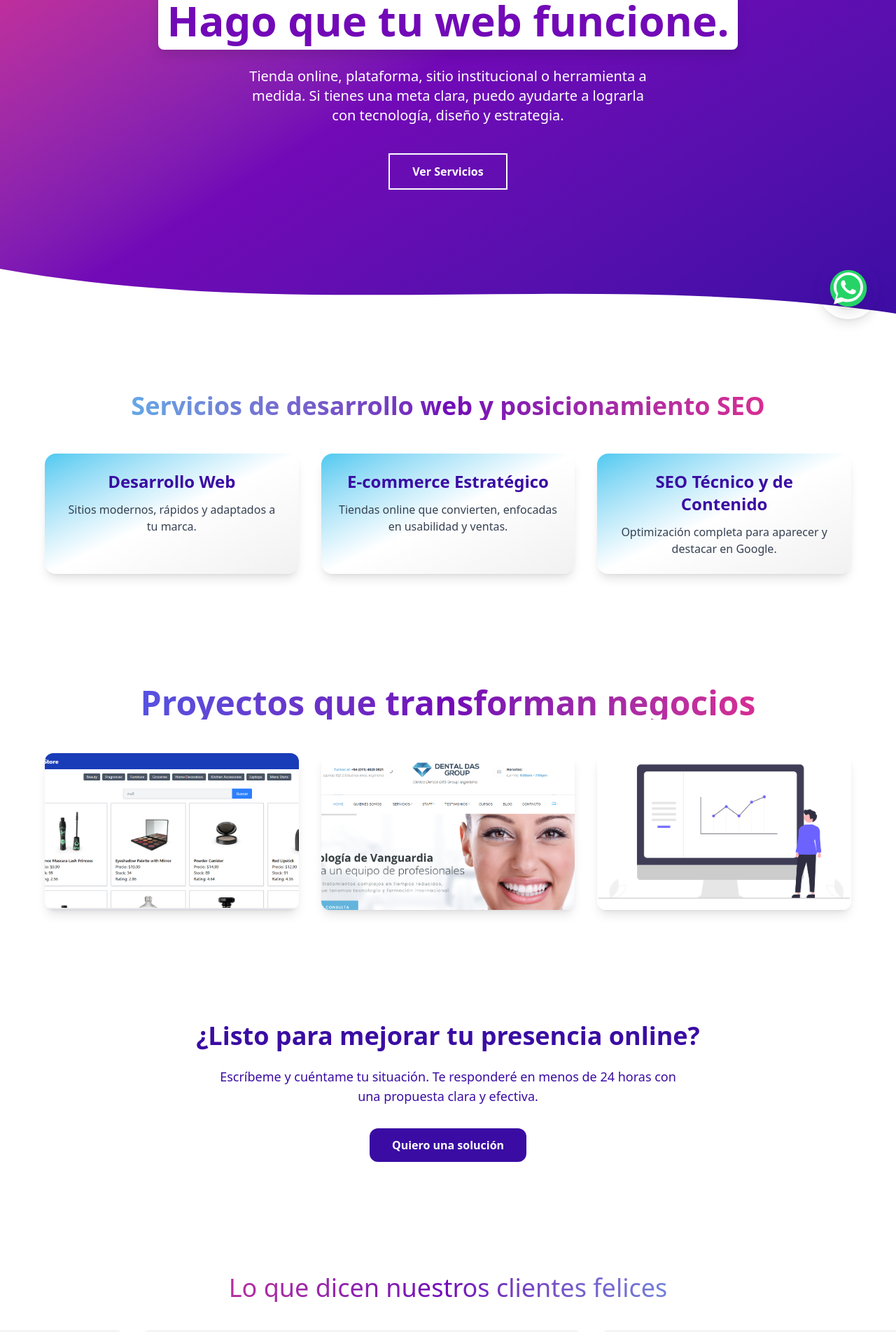
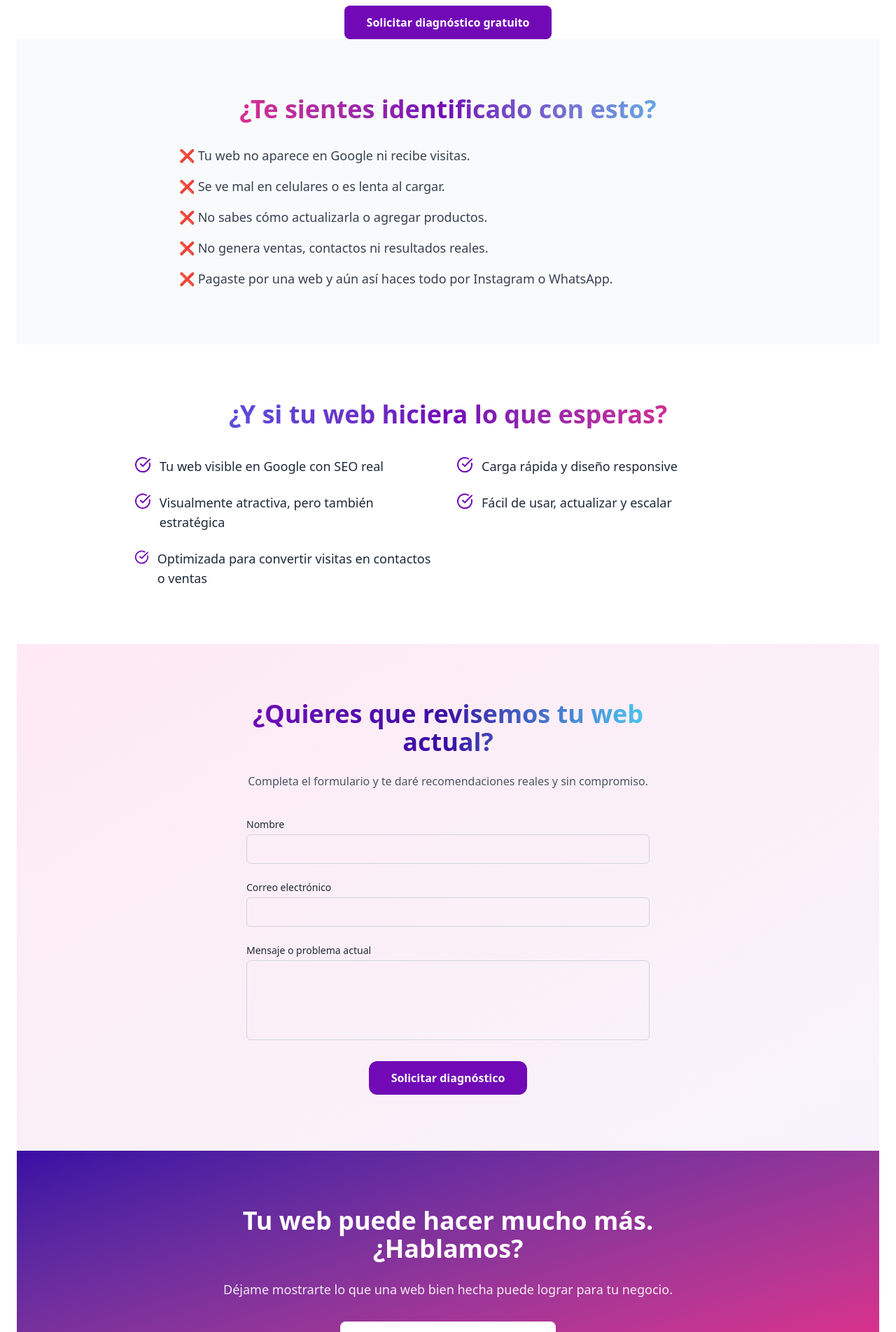
Before and after one commit to JPgitidaho/crecermarketing-web, a React (Vite) app: page /soluciones in a window 1280 px wide. Shown: the part 320-2223 px from the top of the page at 70% size. Built offline with nearby package versions, Linux system fonts and the light colour scheme.

Commit message:
actualization landing

```diff
--- a/package.json
+++ b/package.json
@@ -17,7 +17,8 @@
     "lucide-react": "^0.525.0",
     "react": "^19.1.0",
     "react-dom": "^19.1.0",
-    "react-hot-toast": "^2.5.2"
+    "react-hot-toast": "^2.5.2",
+    "react-router-dom": "^7.7.1"
   },
   "devDependencies": {
     "@eslint/js": "^9.30.1",
--- a/src/App.jsx
+++ b/src/App.jsx
@@ -6,17 +6,17 @@ import ClientesTestimonios from "./components/ClientesTestimonios"
 import Proyectos from "./components/Proyectos"
 import Contacto from "./components/Contacto"
 import { Toaster } from "react-hot-toast"
+import { BrowserRouter as Router, Routes, Route } from "react-router-dom"
+import Soluciones from "./pages/Soluciones"
 
-function App() {
+function Home() {
   return (
     <>
       <Toaster position="bottom-right" />
       <Hero />
       <Servicios />
-
       <Proyectos />
       <CTA />
-
       <ClientesTestimonios />
       <Contacto />
       <Footer />
@@ -24,18 +24,27 @@ function App() {
         href="https://wa.me/56936274715"
         target="_blank"
         rel="noopener noreferrer"
-        className="fixed bottom-6 right-6 z-50  text-white p-4 rounded-full shadow-lg transition"
+        className="fixed bottom-6 right-6 z-50 text-white p-4 rounded-full shadow-lg transition"
       >
         <div className="w-14 h-14 rounded-full flex items-center justify-center shadow-lg hover:scale-110 transition">
           <svg xmlns="http://www.w3.org/2000/svg" viewBox="0 0 32 32" width="100" height="100">
             <circle cx="16" cy="16" r="15" fill="#25D366" />
             <path fill="#FFF" d="M16 3C9.373 3 4 8.373 4 15c0 2.385.832 4.584 2.22 6.354L4 29l7.646-2.22A11.963 11.963 0 0 0 16 27c6.627 0 12-5.373 12-12S22.627 3 16 3zm0 21.8c-1.91 0-3.68-.52-5.2-1.42l-.37-.22-3.88 1.12 1.12-3.88-.22-.37A9.8 9.8 0 0 1 6.2 15c0-5.38 4.42-9.8 9.8-9.8s9.8 4.42 9.8 9.8-4.42 9.8-9.8 9.8zm5.46-7.34c-.3-.15-1.77-.87-2.04-.97-.27-.1-.47-.15-.67.15-.2.3-.77.97-.95 1.17-.17.2-.35.22-.65.07-.3-.15-1.27-.47-2.42-1.5-.9-.8-1.5-1.77-1.67-2.07-.17-.3-.02-.47.13-.62.13-.13.3-.35.45-.52.15-.17.2-.3.3-.5.1-.2.05-.37-.02-.52-.07-.15-.67-1.62-.92-2.22-.24-.6-.5-.52-.67-.52h-.57c-.2 0-.52.07-.8.37-.27.3-1.05 1.03-1.05 2.5s1.08 2.9 1.23 3.1c.15.2 2.13 3.25 5.17 4.55.72.3 1.28.47 1.72.6.72.23 1.37.2 1.88.12.57-.08 1.77-.72 2.02-1.42.25-.7.25-1.3.17-1.42-.07-.12-.27-.2-.57-.35z" />
           </svg>
-
         </div>
       </a>
     </>
+  )
+}
 
+function App() {
+  return (
+    <Router>
+      <Routes>
+        <Route path="/" element={<Home />} />
+        <Route path="/soluciones" element={<Soluciones />} />
+      </Routes>
+    </Router>
   )
 }
 
--- /dev/null
+++ b/src/components/Beneficios.jsx
@@ -0,0 +1,31 @@
+import { CheckCircle } from "lucide-react"
+
+function Beneficios() {
+  const beneficios = [
+    "Tu web visible en Google con SEO real",
+    "Carga rápida y diseño responsive",
+    "Visualmente atractiva, pero también estratégica",
+    "Fácil de usar, actualizar y escalar",
+    "Optimizada para convertir visitas en contactos o ventas",
+  ]
+
+  return (
+    <section className="bg-white py-20 px-6 text-gray-800">
+      <div className="max-w-4xl mx-auto text-center">
+        <h2 className="text-3xl md:text-4xl font-bold mb-10 text-transparent bg-clip-text bg-gradient-to-r from-[#4361ee] via-[#7209b7] to-[#f72585]">
+          ¿Y si tu web hiciera lo que esperas?
+        </h2>
+        <ul className="grid gap-6 sm:grid-cols-2 text-left mt-10">
+          {beneficios.map((item, index) => (
+            <li key={index} className="flex items-start gap-3">
+              <CheckCircle className="text-[#7209b7]" size={24} />
+              <span className="text-lg">{item}</span>
+            </li>
+          ))}
+        </ul>
+      </div>
+    </section>
+  )
+}
+
+export default Beneficios
--- /dev/null
+++ b/src/components/CTAFinal.jsx
@@ -0,0 +1,25 @@
+import { ArrowRight } from "lucide-react"
+
+function CTAFinal() {
+  return (
+    <section className="py-20 px-6 bg-gradient-to-br from-[#3a0ca3] to-[#f72585] text-white text-center">
+      <div className="max-w-3xl mx-auto">
+        <h2 className="text-3xl md:text-4xl font-bold mb-6">
+          Tu web puede hacer mucho más. ¿Hablamos?
+        </h2>
+        <p className="mb-8 text-lg text-white/90">
+          Déjame mostrarte lo que una web bien hecha puede lograr para tu negocio.
+        </p>
+        <a
+          href="#formulario"
+          className="inline-flex items-center gap-2 bg-white text-[#7209b7] font-semibold px-6 py-3 rounded-lg shadow-md hover:bg-gray-100 transition"
+        >
+          Solicitar diagnóstico gratuito
+          <ArrowRight size={20} />
+        </a>
+      </div>
+    </section>
+  )
+}
+
+export default CTAFinal
--- /dev/null
+++ b/src/components/FormularioLanding.jsx
@@ -0,0 +1,88 @@
+import { useRef, useState } from "react"
+import emailjs from "@emailjs/browser"
+import { toast } from "react-hot-toast"
+
+function FormularioLanding() {
+  const form = useRef()
+  const [enviando, setEnviando] = useState(false)
+
+  const enviarMensaje = (e) => {
+    e.preventDefault()
+    setEnviando(true)
+
+    emailjs
+      .sendForm(
+        "service_i4rxzlc",
+        "template_c62v1ir",
+        form.current,
+        "83EWTN4t8yyyKqrU9"
+      )
+      .then(() => {
+        toast.success("Mensaje enviado correctamente 🎉")
+        form.current.reset()
+      })
+      .catch(() => {
+        toast.error("Ocurrió un error al enviar el mensaje")
+      })
+      .finally(() => {
+        setEnviando(false)
+      })
+  }
+
+  return (
+    <section id="formulario" className="py-20 px-6 bg-gradient-to-br from-[#f72585]/10 to-[#7209b7]/5 text-gray-800">
+      <div className="max-w-xl mx-auto text-center">
+        <h2 className="text-3xl md:text-4xl font-bold mb-6 text-transparent bg-clip-text bg-gradient-to-r from-[#7209b7] via-[#3a0ca3] to-[#4cc9f0]">
+          ¿Quieres que revisemos tu web actual?
+        </h2>
+        <p className="mb-10 text-gray-600">Completa el formulario y te daré recomendaciones reales y sin compromiso.</p>
+
+        <form ref={form} onSubmit={enviarMensaje} className="space-y-6 text-left">
+          <div>
+            <label htmlFor="name" className="block text-sm font-medium mb-1">Nombre</label>
+            <input
+              type="text"
+              name="name"
+              id="name"
+              required
+              className="w-full rounded-md border border-gray-300 px-4 py-2 focus:ring-[#7209b7] focus:border-[#7209b7] outline-none"
+            />
+          </div>
+          <div>
+            <label htmlFor="email" className="block text-sm font-medium mb-1">Correo electrónico</label>
+            <input
+              type="email"
+              name="email"
+              id="email"
+              required
+              className="w-full rounded-md border border-gray-300 px-4 py-2 focus:ring-[#7209b7] focus:border-[#7209b7] outline-none"
+            />
+          </div>
+          <div>
+            <label htmlFor="message" className="block text-sm font-medium mb-1">Mensaje o problema actual</label>
+            <textarea
+              name="message"
+              id="message"
+              rows="4"
+              required
+              className="w-full rounded-md border border-gray-300 px-4 py-2 focus:ring-[#7209b7] focus:border-[#7209b7] outline-none resize-none"
+            />
+          </div>
+          <div className="text-center">
+            <button
+              type="submit"
+              disabled={enviando}
+              className={`px-8 py-3 font-semibold text-white rounded-xl transition ${
+                enviando ? "bg-gray-400 cursor-not-allowed" : "bg-[#7209b7] hover:bg-[#3a0ca3]"
+              }`}
+            >
+              {enviando ? "Enviando..." : "Solicitar diagnóstico"}
+            </button>
+          </div>
+        </form>
+      </div>
+    </section>
+  )
+}
+
+export default FormularioLanding
--- /dev/null
+++ b/src/components/Frustraciones.jsx
@@ -0,0 +1,20 @@
+function Frustraciones() {
+  return (
+    <section className="bg-gray-50 py-20 px-6 text-center text-gray-800">
+      <div className="max-w-3xl mx-auto">
+        <h2 className="text-3xl md:text-4xl font-bold mb-8 text-transparent bg-clip-text bg-gradient-to-r from-[#f72585] via-[#7209b7] to-[#4cc9f0]">
+          ¿Te sientes identificado con esto?
+        </h2>
+        <ul className="space-y-4 text-lg text-gray-700 text-left">
+          <li>❌ Tu web no aparece en Google ni recibe visitas.</li>
+          <li>❌ Se ve mal en celulares o es lenta al cargar.</li>
+          <li>❌ No sabes cómo actualizarla o agregar productos.</li>
+          <li>❌ No genera ventas, contactos ni resultados reales.</li>
+          <li>❌ Pagaste por una web y aún así haces todo por Instagram o WhatsApp.</li>
+        </ul>
+      </div>
+    </section>
+  )
+}
+
+export default Frustraciones
--- a/src/components/Hero.jsx
+++ b/src/components/Hero.jsx
@@ -49,8 +49,8 @@ function Hero() {
     />
   </svg>
 </div>
+    </section>
 
-    </section>
   )
 }
 
--- /dev/null
+++ b/src/pages/Soluciones.jsx
@@ -0,0 +1,33 @@
+import Frustraciones from "../components/Frustraciones"
+import Beneficios from "../components/Beneficios"
+import FormularioLanding from "../components/FormularioLanding"
+import CTAFinal from "../components/CTAFinal"
+
+
+
+function Soluciones() {
+  return (
+    <main className="min-h-screen bg-white text-gray-800 px-6 py-20">
+      <section className="max-w-3xl mx-auto text-center">
+        <h1 className="text-4xl md:text-5xl font-extrabold mb-6 leading-tight">
+          ¿Tu sitio web no funciona como debería?
+        </h1>
+        <p className="text-lg text-gray-600 mb-12">
+          Diseño y desarrollo sitios web que no solo se ven bien, sino que atraen, posicionan y convierten. Si tu web no genera resultados, estás perdiendo dinero.
+        </p>
+        <a
+          href="#contacto"
+          className="inline-block bg-[#7209b7] text-white px-8 py-3 rounded-lg font-semibold hover:bg-[#3a0ca3] transition"
+        >
+          Solicitar diagnóstico gratuito
+        </a>
+      </section>
+      <Frustraciones />
+      <Beneficios />
+      <FormularioLanding />
+      <CTAFinal />
+    </main>
+  )
+}
+
+export default Soluciones
```
Also changed, not shown: 1 other file (tests, documents, lock files or other folders).
